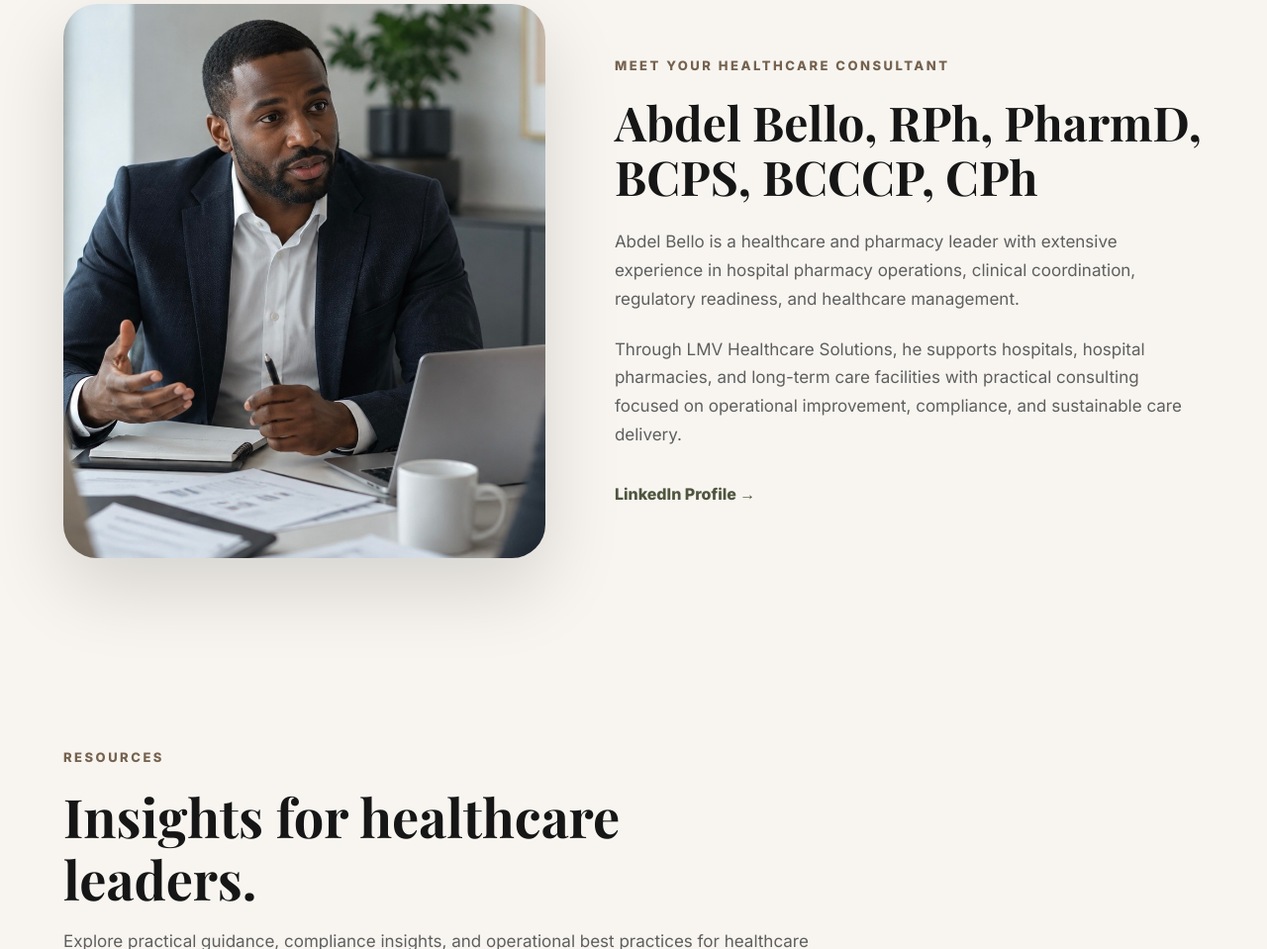
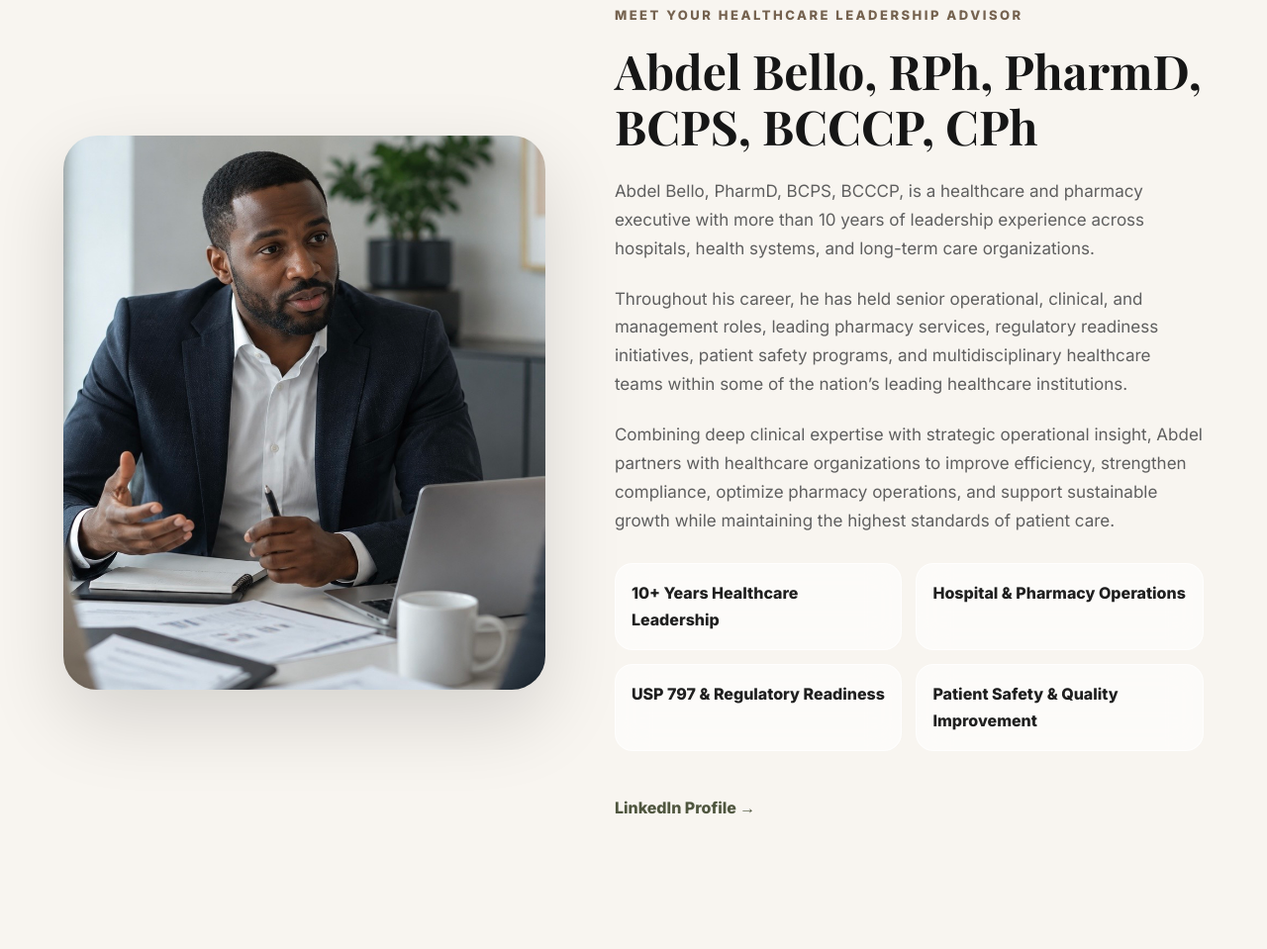
Before and after one commit to faodiallo001/LMW, a plain HTML site: page index.html in a window 1280 px wide. Shown: the part 3872-4831 px from the top of the page at 99% size. Drawn offline with nearby package versions, Linux system fonts and the light colour scheme.

Commit message:
Update index.html

```diff
--- a/index.html
+++ b/index.html
@@ -247,17 +247,28 @@
     </div>
 
     <div class="consultant-content">
-      <div class="label">Meet Your Healthcare Consultant</div>
+      <div class="label">Meet Your Healthcare Leadership Advisor</div>
 
       <h2>Abdel Bello, RPh, PharmD, BCPS, BCCCP, CPh</h2>
 
-      <p>
-        Abdel Bello is a healthcare and pharmacy leader with extensive experience in hospital pharmacy operations, clinical coordination, regulatory readiness, and healthcare management.
-      </p>
+     <p>
+Abdel Bello, PharmD, BCPS, BCCCP, is a healthcare and pharmacy executive with more than 10 years of leadership experience across hospitals, health systems, and long-term care organizations.
+</p>
 
-      <p>
-        Through LMV Healthcare Solutions, he supports hospitals, hospital pharmacies, and long-term care facilities with practical consulting focused on operational improvement, compliance, and sustainable care delivery.
-      </p>
+<p>
+Throughout his career, he has held senior operational, clinical, and management roles, leading pharmacy services, regulatory readiness initiatives, patient safety programs, and multidisciplinary healthcare teams within some of the nation’s leading healthcare institutions.
+</p>
+
+<p>
+Combining deep clinical expertise with strategic operational insight, Abdel partners with healthcare organizations to improve efficiency, strengthen compliance, optimize pharmacy operations, and support sustainable growth while maintaining the highest standards of patient care.
+</p>
+
+      <div class="checks">
+  <div class="check">10+ Years Healthcare Leadership</div>
+  <div class="check">Hospital & Pharmacy Operations</div>
+  <div class="check">USP 797 & Regulatory Readiness</div>
+  <div class="check">Patient Safety & Quality Improvement</div>
+</div>
 
       <a href="https://www.linkedin.com/in/abdel-bello-rph-pharmd-bcps-bcccp-cph-ab47a1170?trk=contact-info" target="_blank" class="linkedin-link">
         LinkedIn Profile →
```
